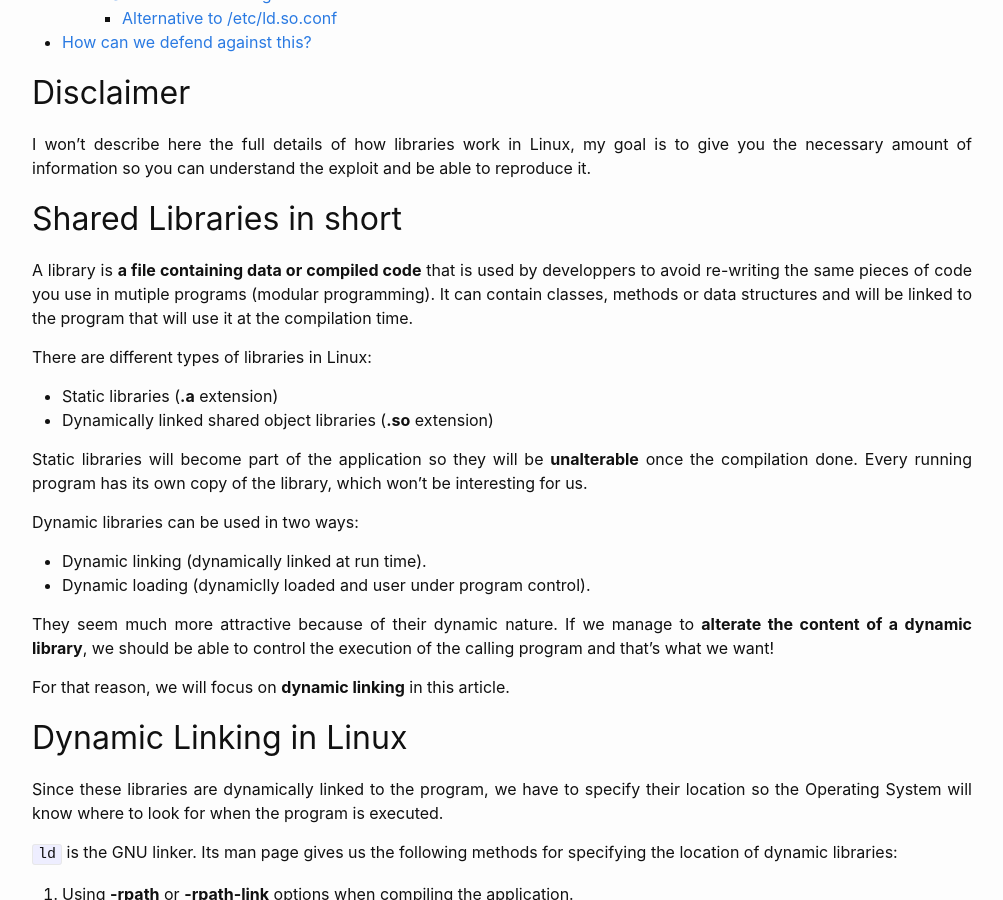
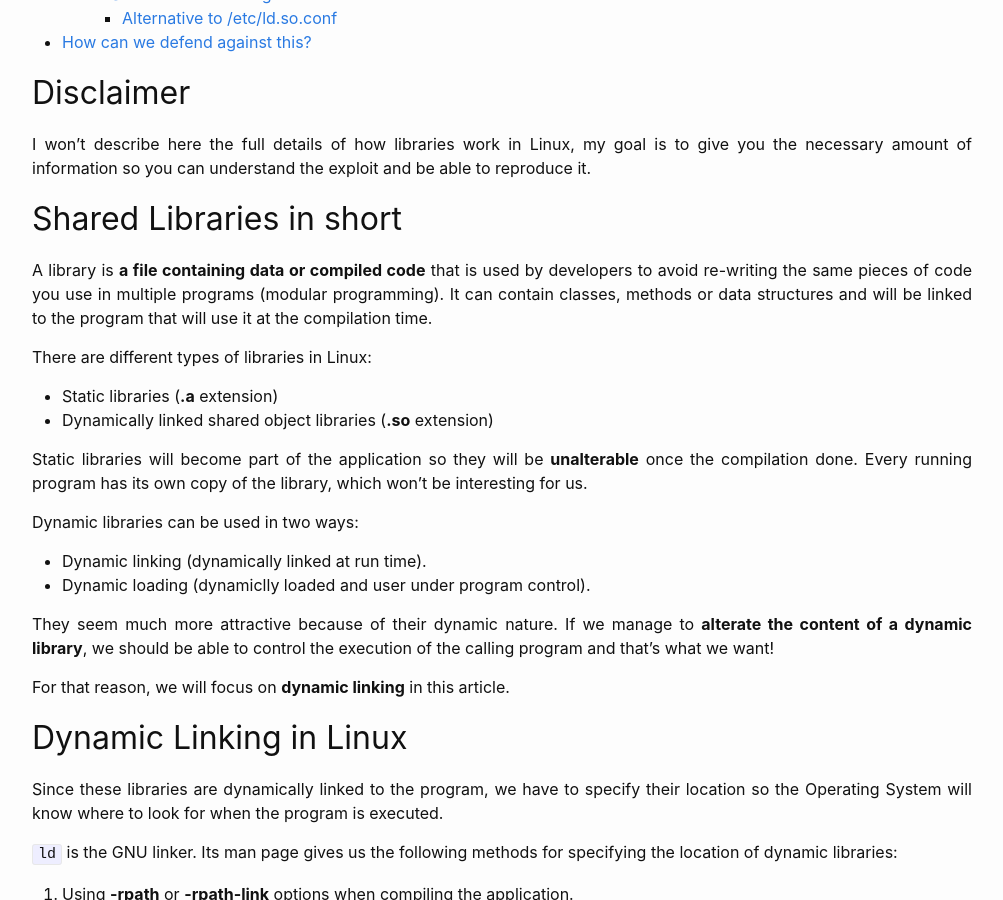
Before and after one commit to BoiteAKlou/boiteaclou.github.io, a Jekyll site: the page built from _posts/2018-11-18-Abusing-Shared-Libraries.md, in a window 1280 px wide and 900 px high, scrolled down 729 px. Shown: the whole window, without its empty margins (138-1141 px from the left). Built offline with Jekyll 4.4.1, drawn with Linux system fonts in a browser that asks for light colours; emoji names are drawn with the system emoji font; comment, search, counter and statistics services are not loaded.

Commit message:
fixing typos

```diff
--- a/_posts/2018-11-18-Abusing-Shared-Libraries.md
+++ b/_posts/2018-11-18-Abusing-Shared-Libraries.md
@@ -26,7 +26,7 @@
 
 ## Shared Libraries in short
 
-A library is **a file containing data or compiled code** that is used by developpers to avoid re-writing the same pieces of code you use in mutiple programs (modular programming). It can contain classes, methods or data structures and will be linked to the program that will use it at the compilation time.
+A library is **a file containing data or compiled code** that is used by developers to avoid re-writing the same pieces of code you use in multiple programs (modular programming). It can contain classes, methods or data structures and will be linked to the program that will use it at the compilation time.
 
 There are different types of libraries in Linux:
 * Static libraries (**.a** extension)
```
Also changed, not shown: 1 other file.
